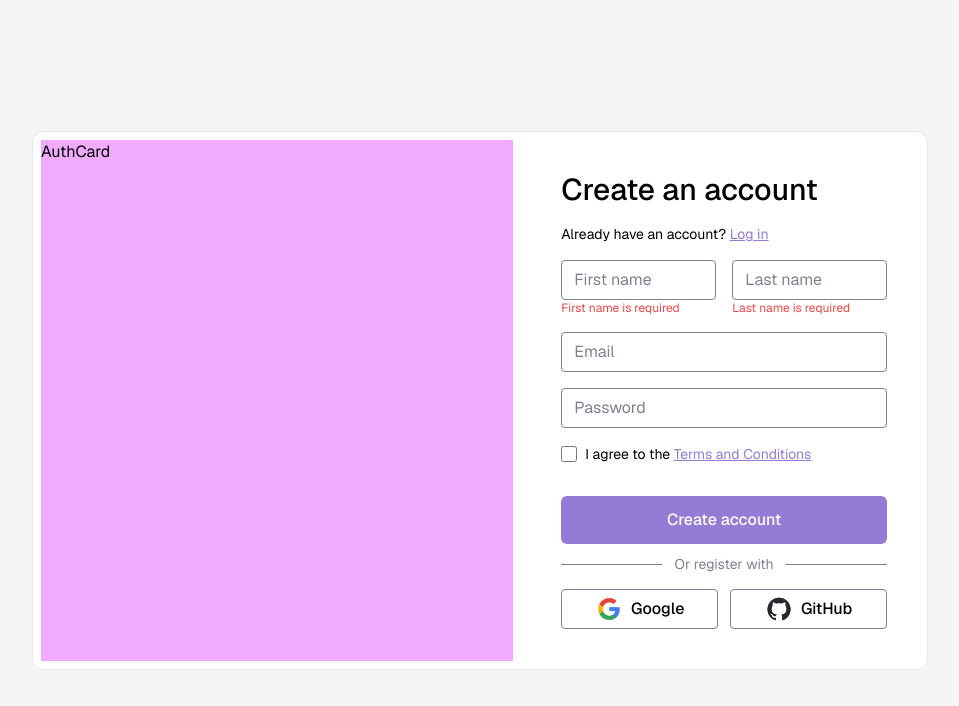
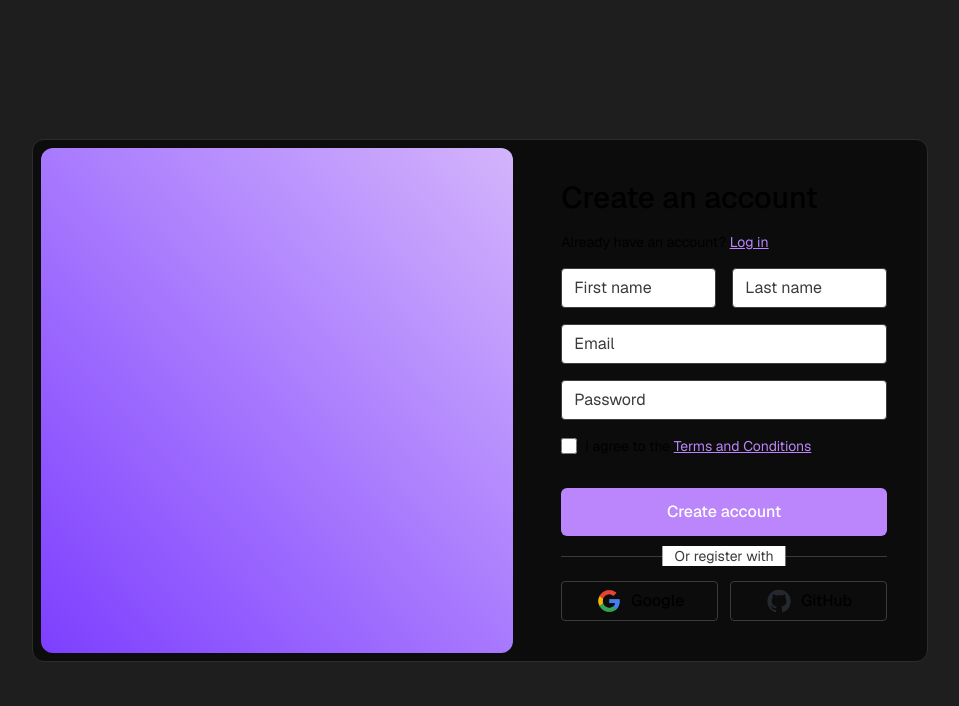
Before and after one commit to krishabbashyal/Apptive, a Next.js app in the folder client/: page /signup in a window 1280 px wide. Shown: the top 706 px of the page, without its empty margins (160-1119 px from the left). Built offline with nearby package versions, Linux system fonts and the light colour scheme.

Commit message:
Updated next and switched to dark mode

```diff
--- a/client/package.json
+++ b/client/package.json
@@ -11,7 +11,7 @@
   "dependencies": {
     "@phosphor-icons/react": "^2.1.7",
     "geist": "^1.3.1",
-    "next": "14.2.11",
+    "next": "^14.2.14",
     "next-auth": "^5.0.0-beta.22",
     "react": "^18",
     "react-dom": "^18"
--- a/client/src/components/AuthForms/AuthCard.tsx
+++ b/client/src/components/AuthForms/AuthCard.tsx
@@ -1,8 +1,12 @@
 import React from 'react'
+import Image from 'next/image'
 
 const AuthCard = () => {
   return (
-    <div className='w-full h-full bg-fuchsia-300'>AuthCard</div>
+<div className='w-full h-full bg-gradient-to-tr from-accentDark to-accentLight rounded-xl overflow-hidden'>
+
+</div>
+
   )
 }
 
--- a/client/src/components/AuthForms/Signup.tsx
+++ b/client/src/components/AuthForms/Signup.tsx
@@ -23,7 +23,7 @@ const SignupForm = () => {
                   type="text"
                   placeholder="First name"
                 />
-                <p className="text-xs text-red-500">First name is required</p>
+
               </div>
               <div className="flex flex-col w-full">
                 <input
@@ -31,7 +31,7 @@ const SignupForm = () => {
                   type="text"
                   placeholder="Last name"
                 />
-                <p className="text-xs text-red-500">Last name is required</p>
+
               </div>
             </div>
             <div className="mt-4 flex flex-col gap-y-4">
--- a/client/tailwind.config.ts
+++ b/client/tailwind.config.ts
@@ -9,15 +9,15 @@ const config: Config = {
   theme: {
     extend: {
       colors: {
-        background: "#f5f5f5",
-        foreground: "#ffffff",
-        accent: "#947BD6",
-        accentLight: "#B8A0FF",
-        accentDark: "#684FB1",
-        cadetGray: "#7C828F",
-        cadetGrayDark: "#45484F",
-        graySeperator: "#e5e7eb",
-        bittersweet: "#f25757",
+        background: "#1E1E1E",
+        foreground: "#0C0C0C",
+        accent: "#BB86FC",
+        accentLight: "#D3B4FC",
+        accentDark: "#7D3FFF",
+        cadetGray: "#3A3B3C",
+        cadetGrayDark: "#252627",
+        graySeperator: "#2D2D2D",
+        bittersweet: "#FF6D6D",
       },
       fontFamily: {
         sans: ['var(--font-geist-sans)'],
@@ -27,4 +27,5 @@ const config: Config = {
   },
   plugins: [],
 };
+
 export default config;
```
Also changed, not shown: client/public/images/AuthCardImage.jpeg (added), 1 other file (tests, documents, lock files or other folders).
